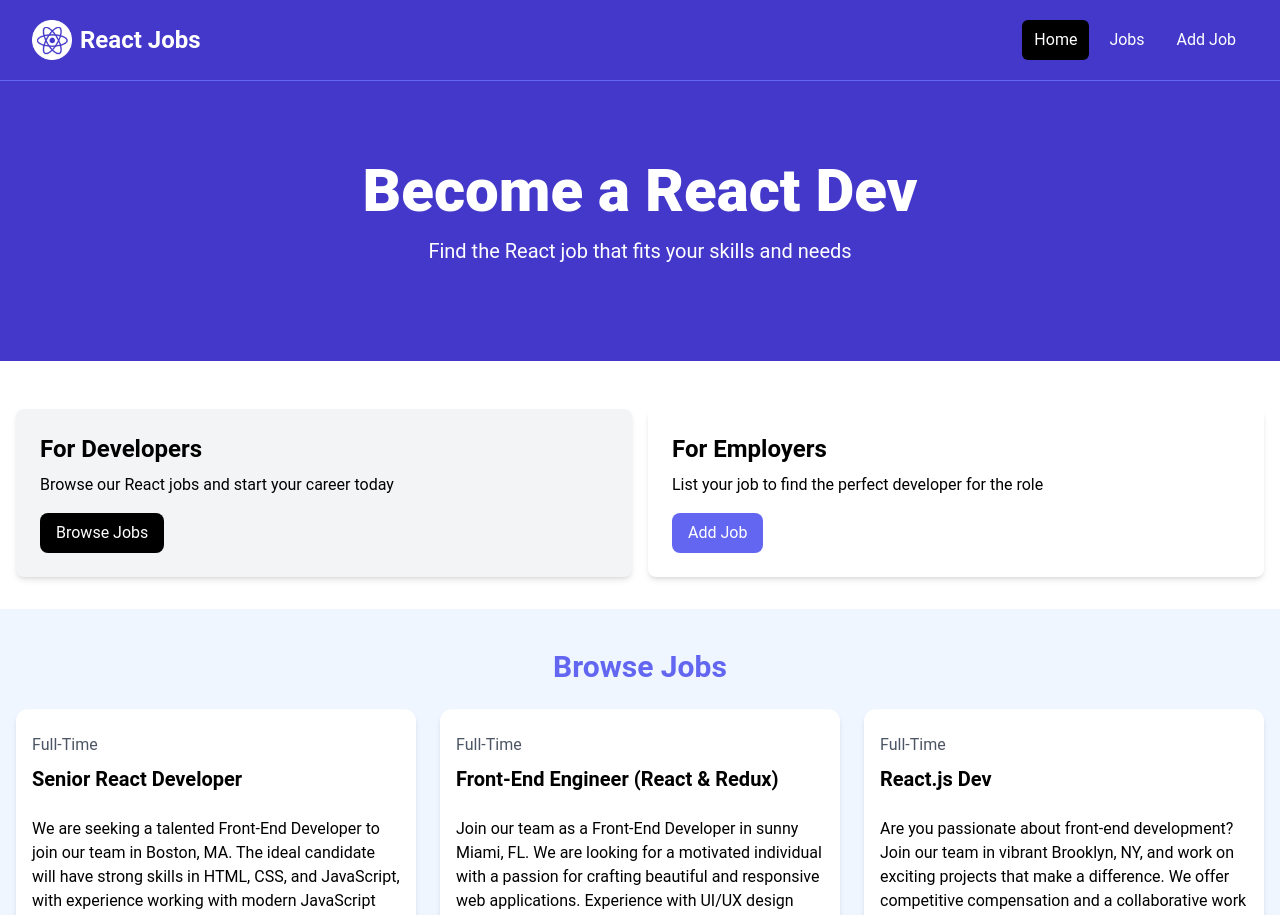
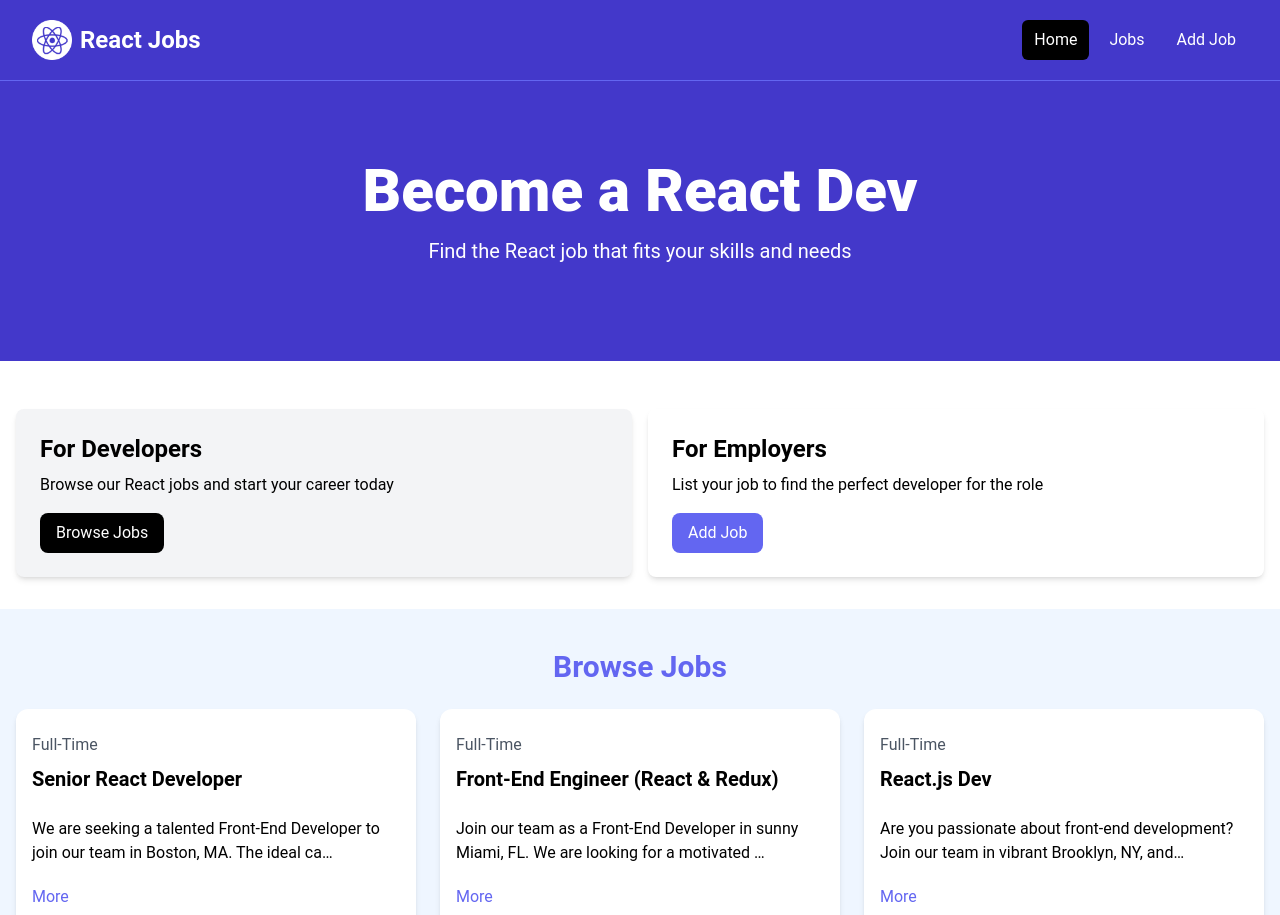
Before and after one commit to elizerdim/job-listing-app, a React (Vite) app: page / in a window 1280 px wide. Shown: the top 915 px of the page. Built offline with nearby package versions, Linux system fonts and the light colour scheme.

Commit message:
Add state for job description length

```diff
--- a/src/components/JobListing.jsx
+++ b/src/components/JobListing.jsx
@@ -1,4 +1,14 @@
+import { useState } from "react";
+
 export default function JobListing({ job }) {
+  const [ showFullDescription, setShowFullDescription ] = useState(false);
+
+  let description = job.description;
+
+  if (!showFullDescription) {
+    description = description.substring(0, 90) + '…';
+  }
+
   return (
     <div className="bg-white rounded-xl shadow-md relative">
       <div className="p-4">
@@ -7,9 +17,14 @@
           <h3 className="text-xl font-bold">{job.title}</h3>
         </div>
 
-        <div className="mb-5">
-        {job.description}
-        </div>
+        <div className="mb-5">{description}</div>
+
+        <button
+          className="text-indigo-500 mb-5 hover:text-indigo-600"
+          onClick={() => setShowFullDescription(!showFullDescription)}
+        >
+          {showFullDescription ? 'Less' : 'More'}
+        </button>
 
         <h3 className="text-indigo-500 mb-2">{job.salary} / Year</h3>
 
```
